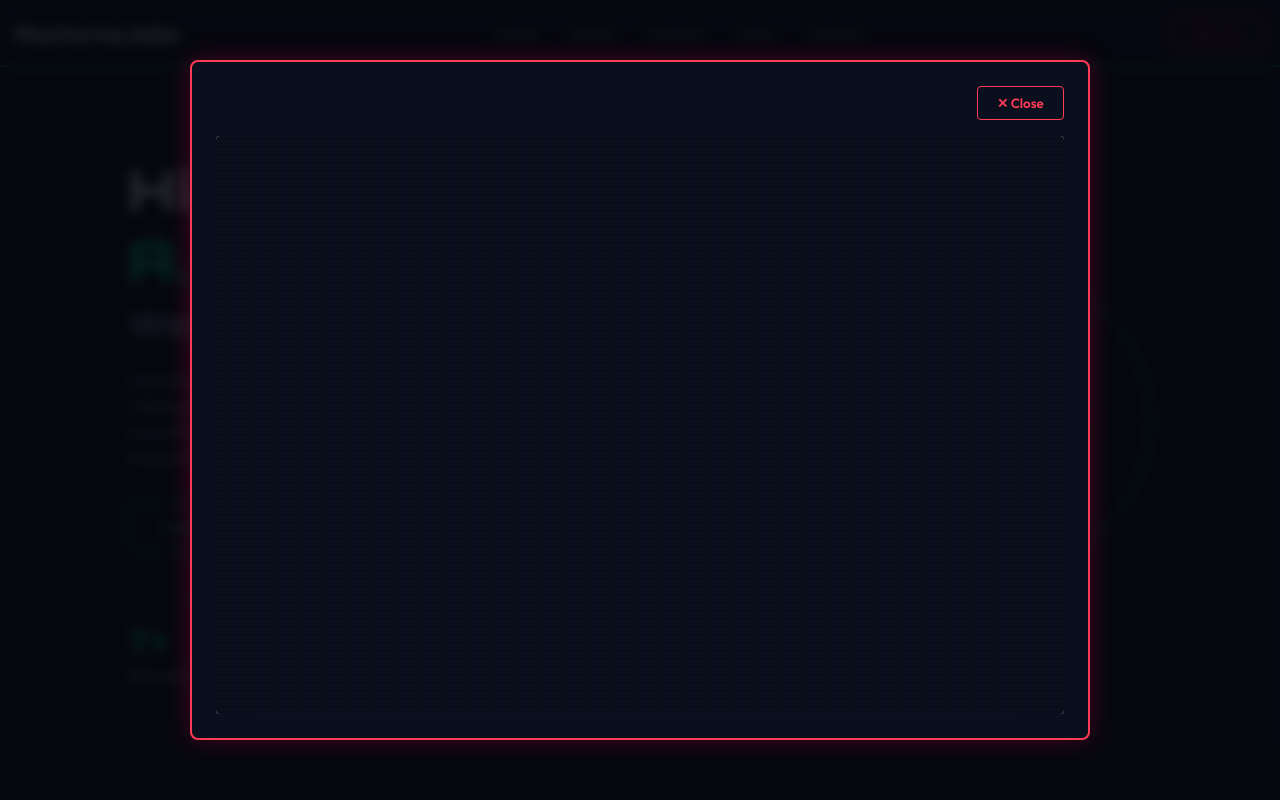
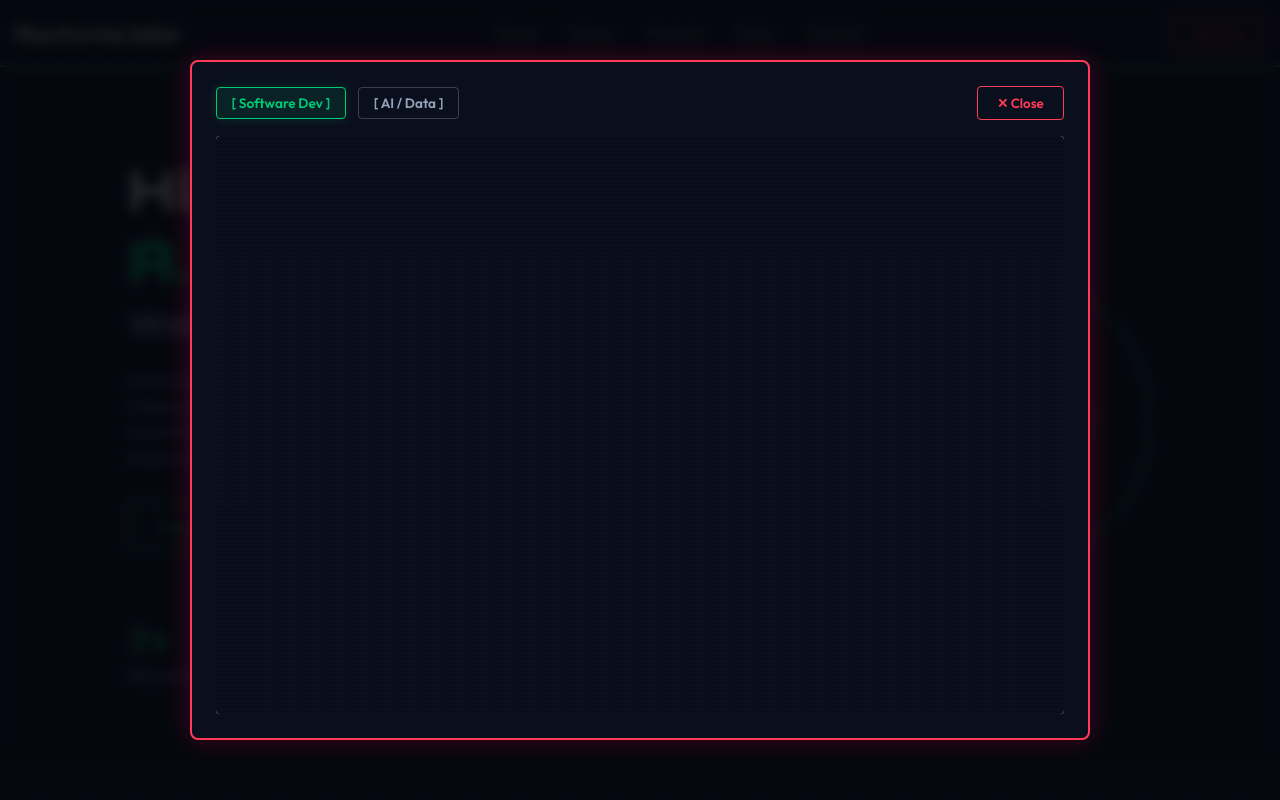
Before and after one commit to jarjar-jarhead/portfolio, a React app: page / in a window 1280 px wide. Both pictures are taken after a click on the button "Resume". Shown: the top 800 px of the page. Built offline with nearby package versions, Linux system fonts and the light colour scheme; the HTML template or start-up script is replaced by a standard one.

Commit message:
resume data variant  added

```diff
--- a/src/components/Navbar.jsx
+++ b/src/components/Navbar.jsx
@@ -2,8 +2,9 @@ import React, { useState } from "react";
 import styles from "./Navbar.module.css";
 
 function Navbar() {
-  // State to handle opening and closing the resume modal
   const [isResumeOpen, setIsResumeOpen] = useState(false);
+  // Default to your general dev resume path
+  const [selectedResume, setSelectedResume] = useState("/resume-dev.pdf");
 
   return (
     <>
@@ -13,36 +14,45 @@ function Navbar() {
         </div>
 
         <ul className={styles.navLinks}>
-          <li>
-            <a href="#hero">Home</a>
-          </li>
-          <li>
-            <a href="#about">About</a>
-          </li>
-          <li>
-            <a href="#projects">Projects</a>
-          </li>
-          <li>
-            <a href="#certifications">Certs</a>
-          </li>
-          <li>
-            <a href="#contact">Contact</a>
-          </li>
+          <li><a href="#hero">Home</a></li>
+          <li><a href="#about">About</a></li>
+          <li><a href="#projects">Projects</a></li>
+          <li><a href="#certifications">Certs</a></li>
+          <li><a href="#contact">Contact</a></li>
         </ul>
 
-        {/* Set state to true on click to reveal modal */}
         <button className={styles.resumeBtn} onClick={() => setIsResumeOpen(true)}>
           Resume
         </button>
       </nav>
 
-      {/* The Pop-up Modal Container for Resume */}
+      {/* Pop-up Modal Container for Dual Resumes */}
       {isResumeOpen && (
         <div className={styles.modalOverlay} onClick={() => setIsResumeOpen(false)}>
           <div className={styles.modalContent} onClick={(e) => e.stopPropagation()}>
-            <button className={styles.closeBtn} onClick={() => setIsResumeOpen(false)}>✕ Close</button>
+            <div className={styles.modalHeader}>
+              <div className={styles.resumeSwitchGroup}>
+                <button
+                  className={`${styles.switchBtn} ${selectedResume === "/resume-dev.pdf" ? styles.activeSwitch : ""}`}
+                  onClick={() => setSelectedResume("/resume-dev.pdf")}
+                >
+                  [ Software Dev ]
+                </button>
+                <button
+                  className={`${styles.switchBtn} ${selectedResume === "/resume-ai.pdf" ? styles.activeSwitch : ""}`}
+                  onClick={() => setSelectedResume("/resume-ai.pdf")}
+                >
+                  [ AI / Data ]
+                </button>
+              </div>
+
+              <button className={styles.closeBtn} onClick={() => setIsResumeOpen(false)}>
+                ✕ Close
+              </button>
+            </div>
+
             <iframe
-              src="/resume.pdf"
+              src={selectedResume}
               title="Resume Viewer"
               className={styles.pdfViewer}
             />
--- a/src/components/Navbar.module.css
+++ b/src/components/Navbar.module.css
@@ -169,3 +169,48 @@
   background-color: #ffffff; /* White canvas background so PDF loads clearly */
   border-radius: 4px;
 }
+
+/* --- Modal Header Bar Layout --- */
+.modalHeader {
+  display: flex;
+  justify-content: space-between;
+  align-items: center;
+  margin-bottom: 1rem;
+}
+
+.resumeSwitchGroup {
+  display: flex;
+  gap: 0.8rem;
+}
+
+.switchBtn {
+  background: transparent;
+  color: var(--text-muted);
+  border: 1px solid rgba(255, 255, 255, 0.2);
+  padding: 0.4rem 0.9rem;
+  border-radius: 4px;
+  cursor: pointer;
+  font-family: inherit;
+  font-weight: 600;
+  font-size: 0.85rem;
+  transition: all 0.3s ease;
+}
+
+.switchBtn:hover {
+  color: var(--neon-green);
+  border-color: var(--neon-green);
+}
+
+/* Highlight style when a profile is selected */
+.activeSwitch {
+  color: var(--neon-green);
+  border-color: var(--neon-green);
+  background-color: rgba(0, 200, 117, 0.1);
+  box-shadow: 0 0 10px rgba(0, 200, 117, 0.2);
+}
+
+/* Adjust closeBtn margin since modalHeader now handles vertical spacing */
+.closeBtn {
+  align-self: unset;
+  margin-bottom: 0;
+}
```
Also changed, not shown: 2 other files (tests, documents, lock files or other folders).
